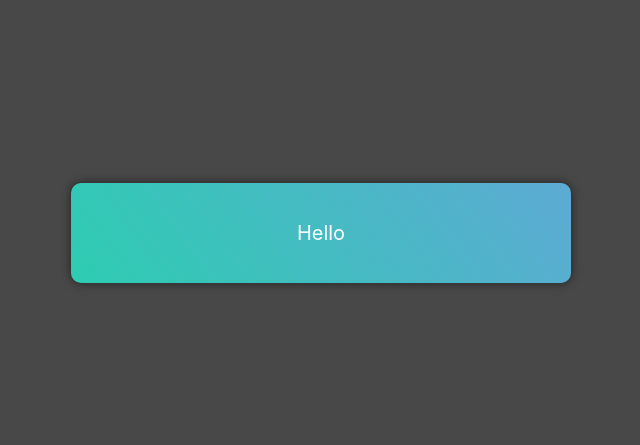
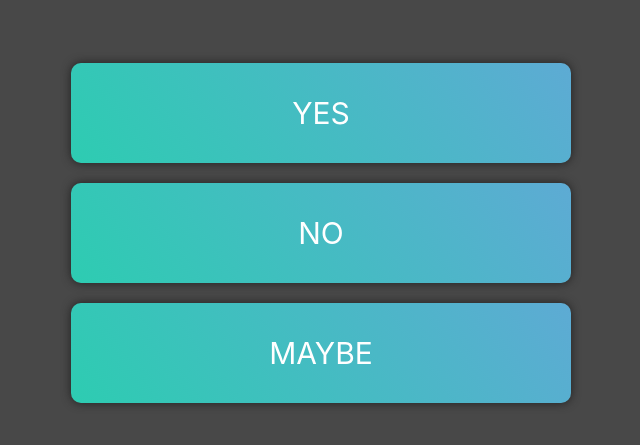
Before and after one commit to Merzaad/learning_next, a Next.js app: page /nested in a window 1280 px wide. Shown: the part 167-612 px from the top of the page, without its empty margins (319-959 px from the left). Built offline with nearby package versions, Linux system fonts and the light colour scheme.

Commit message:
Add query setup

```diff
--- a/pages/nested/index.tsx
+++ b/pages/nested/index.tsx
@@ -1,8 +1,17 @@
-import styles from '../../styles/Home.module.scss';
+import styles from '../../styles/Css.module.scss'
+import Link from 'next/link'
 export default function Nested() {
   return (
     <div className={styles.container}>
-      <div className={styles.card}>Hello</div>
+      <Link href="/nested/YES" className={styles.card}>
+        <div className={styles.card}>YES</div>
+      </Link>
+      <Link href="/nested/NO">
+        <div className={styles.card}>NO</div>
+      </Link>
+      <Link href="/nested/MAYBE" className={styles.card}>
+        <div className={styles.card}>MAYBE</div>
+      </Link>
     </div>
-  );
+  )
 }
--- a/styles/Home.module.scss
+++ b/styles/Css.module.scss
@@ -5,6 +5,8 @@
   justify-content: center;
   width: 100%;
   height: 100vh;
+  flex-direction: column;
+  gap: 20px;
 
   .card {
     width: 500px;
@@ -21,13 +23,10 @@
     align-items: center;
     justify-content: center;
     transition-duration: 0.3s;
-    font-size: 20px;
+    font-size: 30px;
     &:hover{
-      box-shadow: 0px 0px 4px rgba(16, 255, 199, 0.553);
-      font-size: 30px;
-      width: 400px;
-      height: 100px;
-
+      box-shadow: 0px 0px 1px rgba(16, 255, 199, 0.553);
+      transform: scale(1.02);
     }
   }
 }
```
Also changed, not shown: pages/index.tsx (+11 -11 lines), pages/nested/[id].tsx (added, +17 -0 lines).
